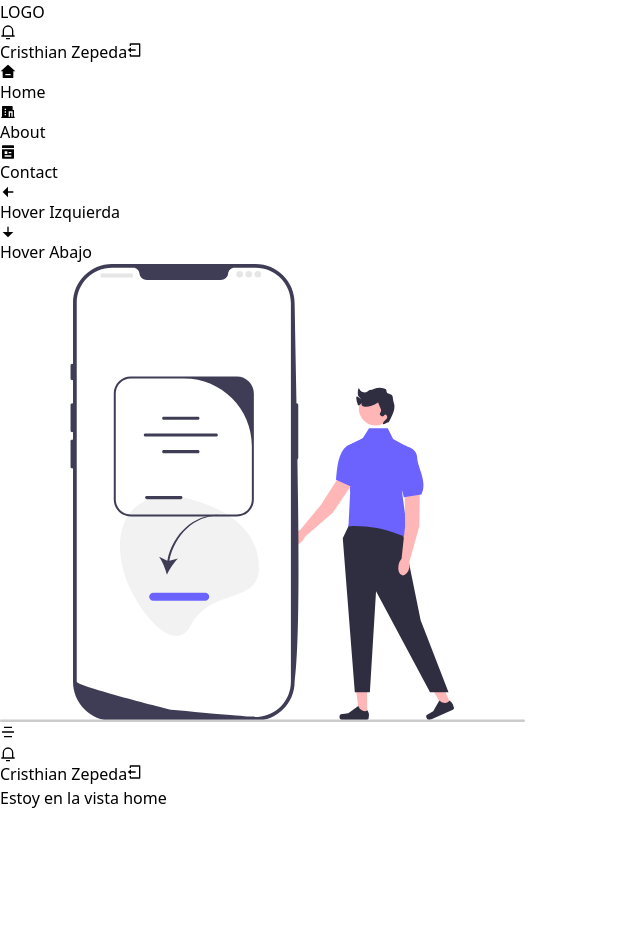
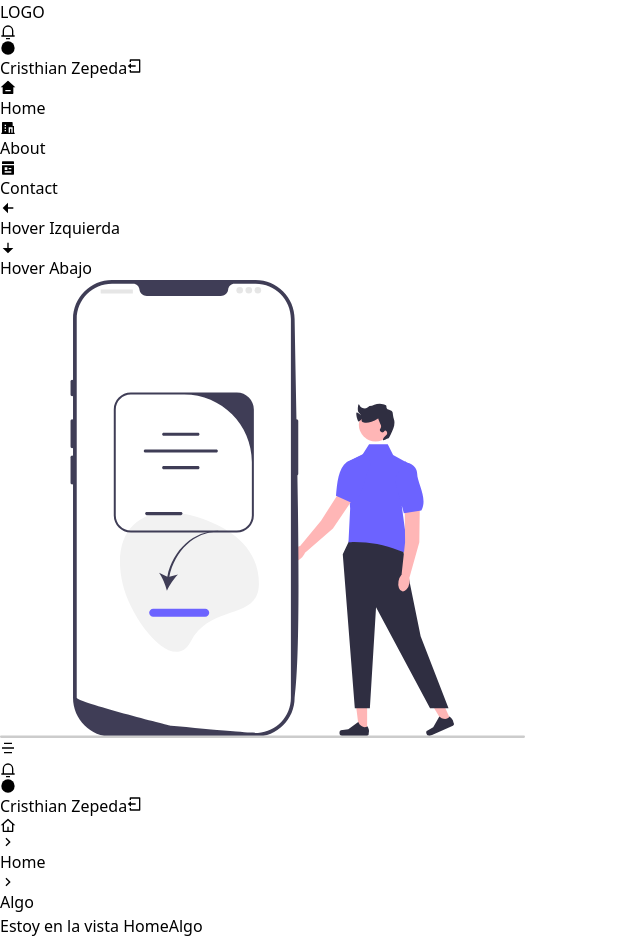
Before and after one commit to CrissZepeda/dashboard, a React (Vite) app: page / in a window 1280 px wide. Shown: the whole page, without its empty margins (0-640 px from the left). Before the commit the page ends 810 px from the top, so only its background shows below. Built offline with nearby package versions, Linux system fonts and the light colour scheme.

Commit message:
Creacion de Helper:'Obtiene atrobuto de un elemento de la ruta' y se crea un Breadcumbs sin link

```diff
--- /dev/null
+++ b/src/component/Breadcumbs.jsx
@@ -0,0 +1,22 @@
+import { Fragment } from "react";
+import { RiHome4Line, RiArrowRightSLine } from "react-icons/ri";
+
+function Breadcumbs(rutaBreadcumbs) {
+    const { dir } = rutaBreadcumbs;
+
+    const breadCumbs = dir.map((element, index) => (
+        <Fragment key={index}>
+            <RiArrowRightSLine />
+            {element}
+        </Fragment>
+    ));
+
+    return (
+        <div className="flex gap-5 items-center py-5 px-10 text-violet-400">
+            <RiHome4Line />
+            {breadCumbs}
+        </div>
+    )
+}
+
+export default Breadcumbs
--- a/src/component/Header.jsx
+++ b/src/component/Header.jsx
@@ -1,10 +1,14 @@
-import { RiNotification3Line, RiLogoutBoxLine } from "react-icons/ri";
+import { RiNotification3Line, RiLogoutBoxLine, RiCheckboxBlankCircleFill} from "react-icons/ri";
 
 function Header() {
   return (
     <nav className='hidden md:flex justify-end w-full bg-white shadow-lg py-5 px-10 rounded-lg font-bold gap-10'>
         <div className="flex justify-end items-center">
-            <div className="text-2xl text-gray-400 items-center"><RiNotification3Line /></div>
+            <div className=" relative text-3xl text-gray-400 items-center">
+              <RiNotification3Line />
+              {/* Color Circulo de notificaciones */}
+              <RiCheckboxBlankCircleFill className="absolute text-red-400 text-sm top-1 right-0 border-none outline-none bg-white" />
+            </div>
         </div>
         {/* <button className=" bg-purple-600 py-2 px-5 lg:px-10 sm:text-sm rounded-lg text-white text-center shadow-xl hover:bg-purple-500 active:bg-purple-600 ">Cerrar sesión</button> */}
         <div className="perfil flex center text-lg gap-10 items-center">
--- a/src/component/Sidebar.jsx
+++ b/src/component/Sidebar.jsx
@@ -1,6 +1,9 @@
 import { useEffect, useState } from "react";
 import { Link } from "react-router-dom";
-import { RiHome3Fill, RiHotelFill, RiPagesFill,RiArrowLeftFill, RiArrowDownFill, RiMenu5Fill, RiMenuFoldFill, RiCloseLine, RiNotification2Fill, RiLogoutBoxLine, RiNotification3Line } from "react-icons/ri";
+import { RiHome3Fill, RiHotelFill, RiPagesFill,RiArrowLeftFill, RiArrowDownFill, RiMenu5Fill,
+    RiMenuFoldFill, RiCloseLine, RiNotification2Fill, RiLogoutBoxLine, RiNotification3Line,
+    RiCheckboxBlankCircleFill
+} from "react-icons/ri";
 import imgSideBar from "../assets/img/imgSideBar.svg"
 
 function Sidebar() {
@@ -27,7 +30,10 @@ function Sidebar() {
 
                     {/* <button className=" bg-purple-600 py-2 px-5 lg:px-10 sm:text-sm rounded-lg text-white text-center shadow-xl hover:bg-purple-500 active:bg-purple-600 ">Cerrar sesión</button> */}
                 <div className="md:hidden w-full flex text-lg gap-10 justify-center my-5 items-center">
-                    <div className="text-2xl text-gray-400 items-center"><RiNotification3Line /></div>
+                    <div className="relative text-3xl text-gray-400 items-center">
+                        <RiNotification3Line />
+                        <RiCheckboxBlankCircleFill className="absolute text-red-400 text-sm top-1 right-0 border-none outline-none bg-white" />
+                    </div>
                     <label htmlFor="" className="text-gray-400">Cristhian Zepeda</label>
                     <button ><RiLogoutBoxLine className="text-purple-600 text-2xl font-extrabold hover:text-purple-500 active:text-purple-600"/></button>
                 </div>
--- /dev/null
+++ b/src/helpers/ComponentDirtRuta.jsx
@@ -0,0 +1,7 @@
+
+function ComponentDirtRuta(element) {
+    //console.log(element.props.match.route.element.props.dir)
+    return element.props.match.route.element.props.dir;
+}
+
+export default ComponentDirtRuta
--- a/src/pages/Home/Home.jsx
+++ b/src/pages/Home/Home.jsx
@@ -1,8 +1,8 @@
-import React from 'react'
 
-function Home() {
+function Home(parametros) {
+  const { dir } = parametros
   return (
-    <div className='h-max'>Estoy en la vista home</div>
+    <div className='h-max'>Estoy en la vista {dir}</div>
   )
 }
 
--- a/src/rutas/Rutas.jsx
+++ b/src/rutas/Rutas.jsx
@@ -3,21 +3,24 @@ import Header from '../component/Header'
 import Home from '../pages/Home/Home'
 import Contact from '../pages/Contact/Contact'
 import About from '../pages/About/About'
+import Breadcumbs from '../component/Breadcumbs'
+/* Helper */
+import ComponentDirtRuta from '../helpers/ComponentDirtRuta'
 
 
 
 const ruta = [
     {
         path:"/",
-        element: <Home />
+        element: <Home dir={["Home", "Algo"]}/>
     },
     {
         path:"/about",
-        element: <About />
+        element: <About dir={["About"]}/>
     },
     {
         path:"/contact",
-        element: <Contact />
+        element: <Contact dir={["Contacto"]}/>
     },
     {
         path:"/izquierda",
@@ -32,11 +35,14 @@ const ruta = [
 function Rutas() {
 
     const element = useRoutes(ruta)
+    const dir = ComponentDirtRuta(element)
 
     return (
         <div className="col-span-5 py-5 px-10 bg-gray-200">
             <Header />
-            <div className='flex justify-center w-full bg-white shadow-lg py-14 px-20 rounded-lg font-bold gap-10 my-10'>
+            <Breadcumbs dir={dir}/>
+            <div className='flex justify-center w-full bg-white shadow-lg py-14 px-20 rounded-lg font-bold gap-10 my-2'>
+                {/* {console.log(element.props.match.route.element.props.dir)} */}
                 {element}
             </div>
         </div>
```
